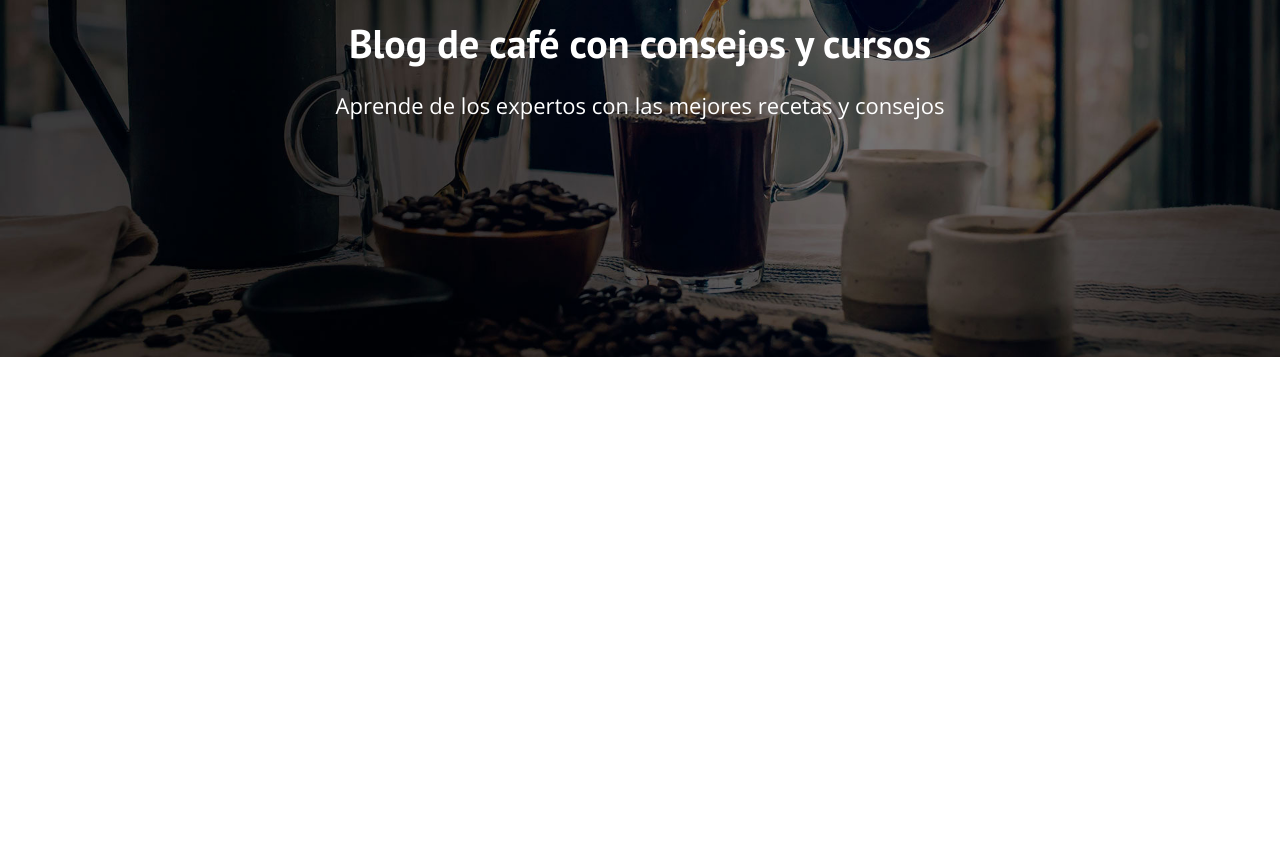
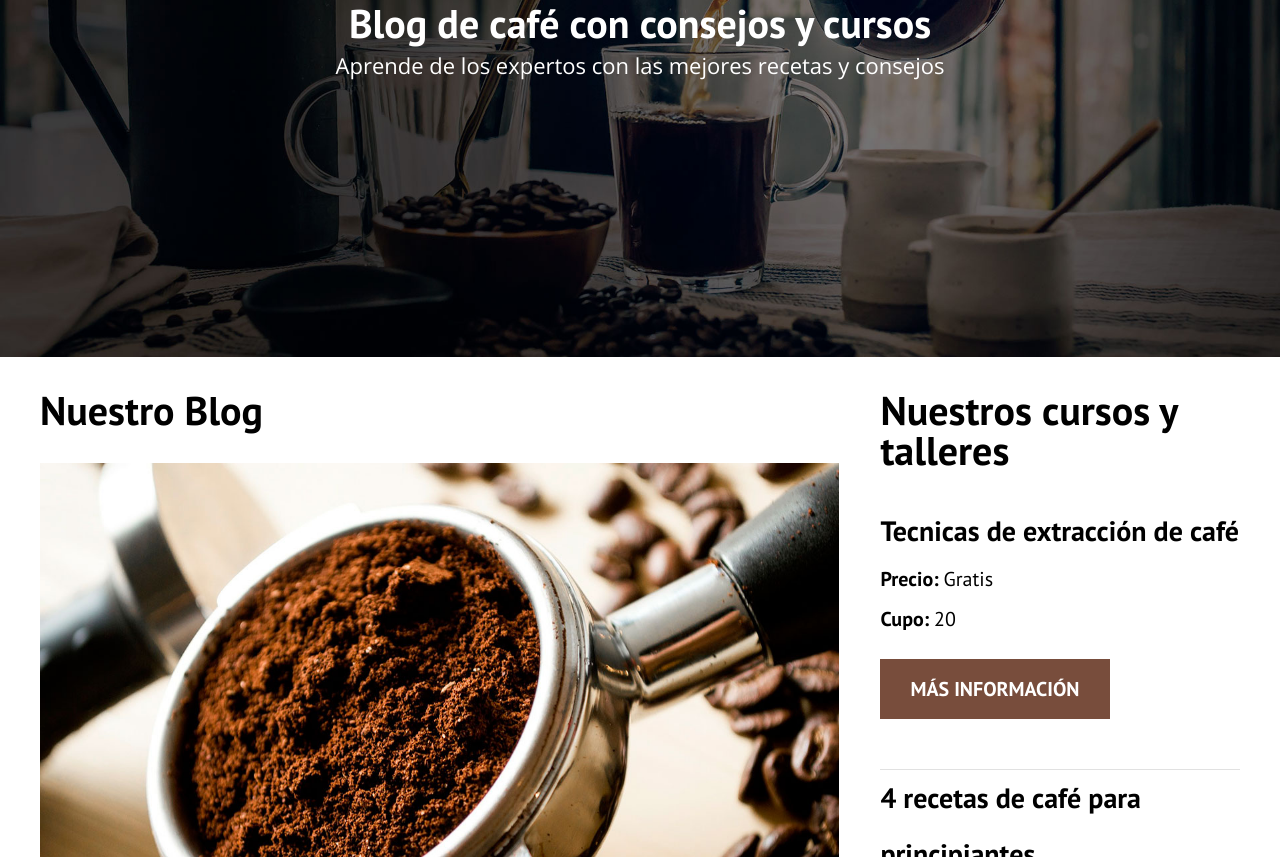
Before and after one commit to javiegas253/blog-caf-, a plain HTML site: page index.html in a window 1280 px wide. Shown: the part 243-1100 px from the top of the page. Before the commit the page ends 800 px from the top, so only its background shows below. Drawn offline with nearby package versions, Linux system fonts and the light colour scheme.

Commit message:
termine main

```diff
--- a/css/style.css
+++ b/css/style.css
@@ -13,6 +13,7 @@ body {
 /** Globales **/
 .contenedor {
     max-width: 1200px;
+    width: 95%;
     margin: 0 auto;
 }
 h1, h2, h3, h4 {
@@ -23,6 +24,7 @@ h1 {
 }
 h2 {
     font-size: 4rem;
+    line-height: 4rem;
 }
 h3 {
     font-size: 3.2rem;
@@ -39,6 +41,32 @@ img {
 }
 .no-margin {
     margin: 0;
+}
+
+/** Botones **/
+.btn {
+    display: block;
+    text-align: center;
+    padding: 1rem 3rem;
+    margin: 2rem 0;
+    color: white;
+    text-decoration: none;
+    font-family: 'PT Sans', sans-serif;
+    font-weight: 700;
+    text-transform: uppercase;
+    font-size: 2rem;
+}
+@media (min-width: 768px) {
+    .btn {
+        display: inline-block;
+    }
+}
+
+.btn-primario {
+    background-color: black;
+}
+.btn-secundario {
+    background-color: #784d3c;
 }
 /** Header **/
 @media (min-width:768px) {
@@ -66,6 +94,7 @@ img {
 .site-header h1 span {
     font-weight: 700;
 }
+
 /** Navegacion **/
 .navegacion a {
     text-align: center;
@@ -95,3 +124,58 @@ img {
 .texto-header p {
     font-size: 2.2rem;
 }
+
+/** Contenido principal HOME **/
+.contenido-principal {
+    display: flex;
+    flex-wrap: wrap;
+}
+.blog,
+.cursos {
+    flex: 0 0 100%;
+}
+.cursos {
+    order: -1;
+}
+
+@media (min-width: 768px) {
+    .contenido-principal {
+        justify-content: space-between;
+    }
+    .blog {
+        flex-basis: calc(66.6%);
+    }
+    .cursos {
+        flex-basis: calc(33.3% - 4rem);
+        order: 2;
+    }
+}
+
+/** Opcional **/
+.entrada-blog {
+    margin-bottom: 2rem;
+    border-bottom: 1px  solid #e1e1e1;
+}
+.entrada-blog:last-of-type {
+    border: none;
+}
+/** Cursos siebar **/
+.cursos-lista {
+    padding: 0%;
+    list-style: none;
+}
+.curso {
+    padding-bottom: 3rem;
+    border-bottom: 1px solid #e1e1e1;
+}
+.curso:last-of-type {
+    border-bottom: none;
+}
+.curso p {
+    font-family: 'PT Sans', sans-serif;
+    font-weight: 700;
+    font-size: 2rem;
+}
+.curso p span {
+    font-weight: 400;
+}
--- a/index.html
+++ b/index.html
@@ -32,6 +32,60 @@
         </div><!--Contenedor-->
     </header>
 
+    <div class="contenido-principal contenedor">
+        <main class="blog">
+            <h2>Nuestro Blog</h2>
+            <article class="entrada-blog">
+                <div class="imagen">
+                    <img src="img/blog1.jpg" alt="café molido">
+                </div><!--Imagen-->
+                <div class="contenido-blog">
+                    <h3 class="no-margin">Tipos de granos de café</h3>
+                    <p>Lorem ipsum dolor sit amet consectetur adipisicing elit. Cumque quia atque hic a adipisci sed esse eveniet beatae architecto suscipit labore provident reprehenderit, temporibus odit quae impedit quibusdam tempora sunt.</p>
+                    <a href="entrada.html" class="btn btn-primario">Leer entrada</a>
+                </div>
+            </article>
+            <article class="entrada-blog">
+                <div class="imagen">
+                    <img src="img/blog2.jpg" alt="taza decafé">
+                </div><!--Imagen-->
+                <div class="contenido-blog">
+                    <h3 class="no-margin">3 deliciosas recetas para café</h3>
+                    <p>Lorem ipsum dolor sit amet consectetur adipisicing elit. Cumque quia atque hic a adipisci sed esse eveniet beatae architecto suscipit labore provident reprehenderit, temporibus odit quae impedit quibusdam tempora sunt.</p>
+                    <a href="entrada.html" class="btn btn-primario">Leer entrada</a>
+                </div>
+            </article>
+            <article class="entrada-blog">
+                <div class="imagen">
+                    <img src="img/blog3.jpg" alt="granos de café">
+                </div><!--Imagen-->
+                <div class="contenido-blog">
+                    <h3 class="no-margin">Beneficios del café</h3>
+                    <p>Lorem ipsum dolor sit amet consectetur adipisicing elit. Cumque quia atque hic a adipisci sed esse eveniet beatae architecto suscipit labore provident reprehenderit, temporibus odit quae impedit quibusdam tempora sunt.</p>
+                    <a href="entrada.html" class="btn btn-primario">Leer entrada</a>
+                </div>
+            </article>
+        </main>
+        <aside class="cursos">
+            <h2>Nuestros cursos y talleres</h2>
+
+            <ul class="cursos-lista">
+                <li class="curso">
+                    <h4 class="no-margin">Tecnicas de extracción de café</h4>
+                    <p class="no-margin">Precio: <span>Gratis</span></p>
+                    <p class="no-margin">Cupo: <span>20</span></p>
+                    <a href="cursos.html" class="btn btn-secundario">Más información</a>
+                </li>
+                <li class="curso">
+                    <h4 class="no-margin">4 recetas de café para principiantes</h4>
+                    <p class="no-margin">Precio: <span>Gratis</span></p>
+                    <p class="no-margin">Cupo: <span>20</span></p>
+                    <a href="cursos.html" class="btn btn-secundario">Más información</a>
+                </li>
+            </ul>
+        </aside>
+    </div>
+
+
 </body>
-
 </html>
```
